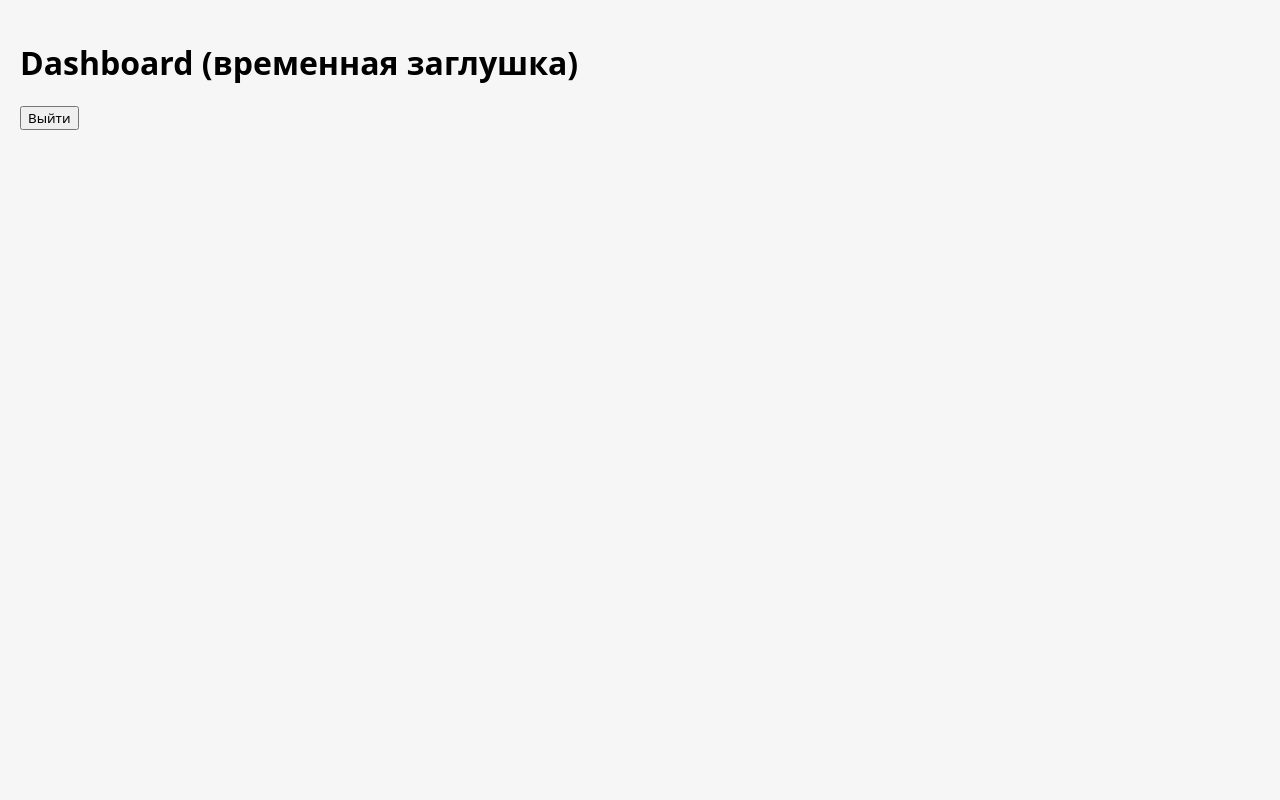
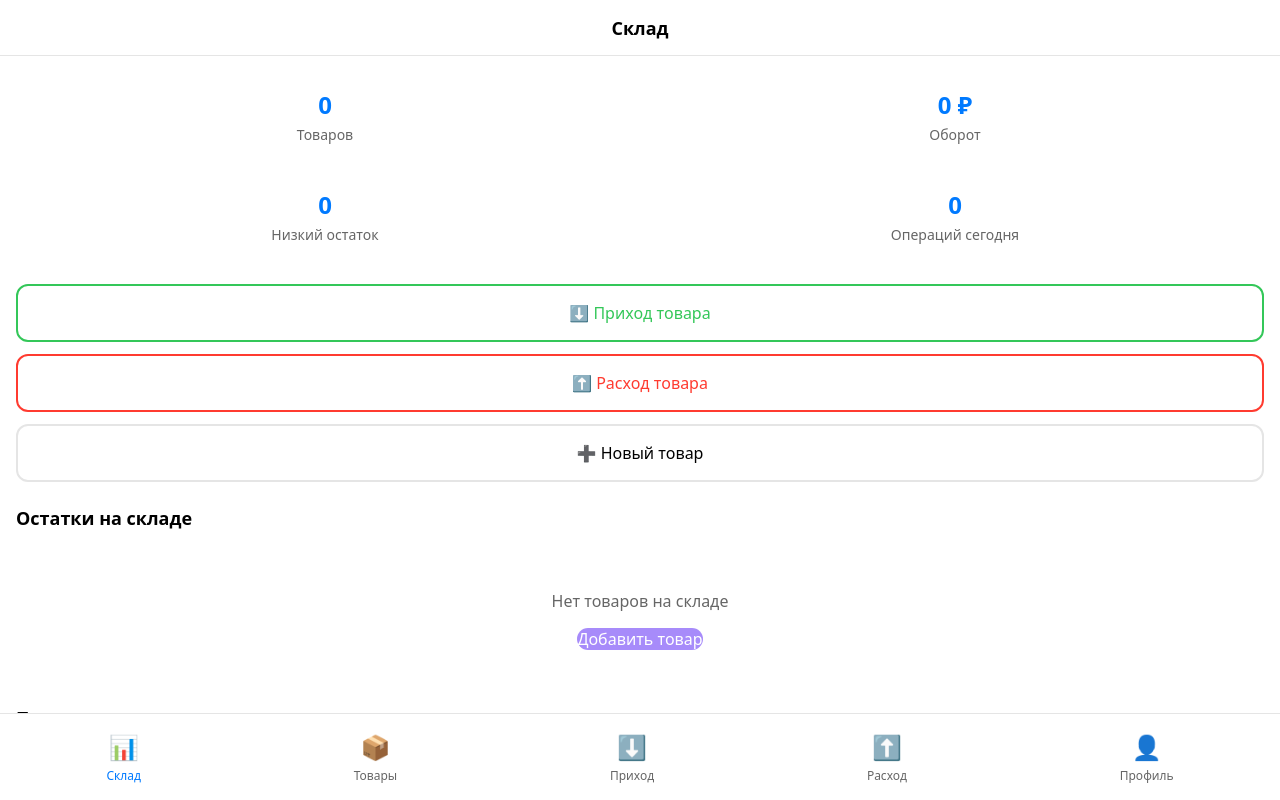
Before and after one commit to ilayqq/voice-app-front, a React (Vite) app: page / in a window 1280 px wide. Built offline with nearby package versions, Linux system fonts and the light colour scheme; sample sign-in values are in the browser's storage.

Commit message:
mini changes

```diff
--- a/src/App.tsx
+++ b/src/App.tsx
@@ -4,6 +4,8 @@
 import Login from './pages/Login'
 import { useEffect, useState } from 'react'
 import './i18n'
+import ProtectedRoute from "./components/ProtectedRoute.tsx";
+import Dashboard from "./pages/Dashboard.tsx";
 
 function AppRoutes() {
   const { isAuthenticated, isLoading } = useAuth()
@@ -32,19 +34,9 @@
       <Route
         path="/"
         element={
-          isAuthenticated ? (
-            <div style={{ padding: '20px' }}>
-              <h1>Dashboard (временная заглушка)</h1>
-              <button onClick={() => {
-                localStorage.removeItem('auth_token')
-                window.location.reload()
-              }}>
-                Выйти
-              </button>
-            </div>
-          ) : (
-            <Navigate to="/login" replace />
-          )
+          <ProtectedRoute>
+              <Dashboard />
+          </ProtectedRoute>
         }
       />
       <Route path="*" element={<Navigate to="/" replace />} />
--- a/src/index.css
+++ b/src/index.css
@@ -87,7 +87,7 @@
   height: 48px;
   border-radius: 12px;
   border: none;
-  background: #007aff;
+  background: #A78BFA;
   color: #fff;
   font-size: 16px;
 }
--- a/src/pages/Login.css
+++ b/src/pages/Login.css
@@ -1,14 +1,14 @@
 [data-theme="light"] {
-  --bg-color: #d8d8d8;
+  --bg-color: #f9fafb;
   --text-color: #000000;
   --login-card-bg: #ffffff;
   --login-header: #333;
 }
 
 [data-theme="dark"] {
-  --bg-color: #000000;
-  --text-color: #ffffff;
-  --login-card-bg: #724C9D;
+  --bg-color: #0F172A;
+  --text-color: #F8FAFC;
+  --login-card-bg: #1E293B;
   --login-header: #fff;
 }
 
@@ -18,7 +18,7 @@
   align-items: center;
   justify-content: center;
   padding: 16px;
-  background: linear-gradient(170deg, var(--bg-color) 0%, #764ba2 100%);
+  background: var(--bg-color);
 }
 
 .login-card {
```
